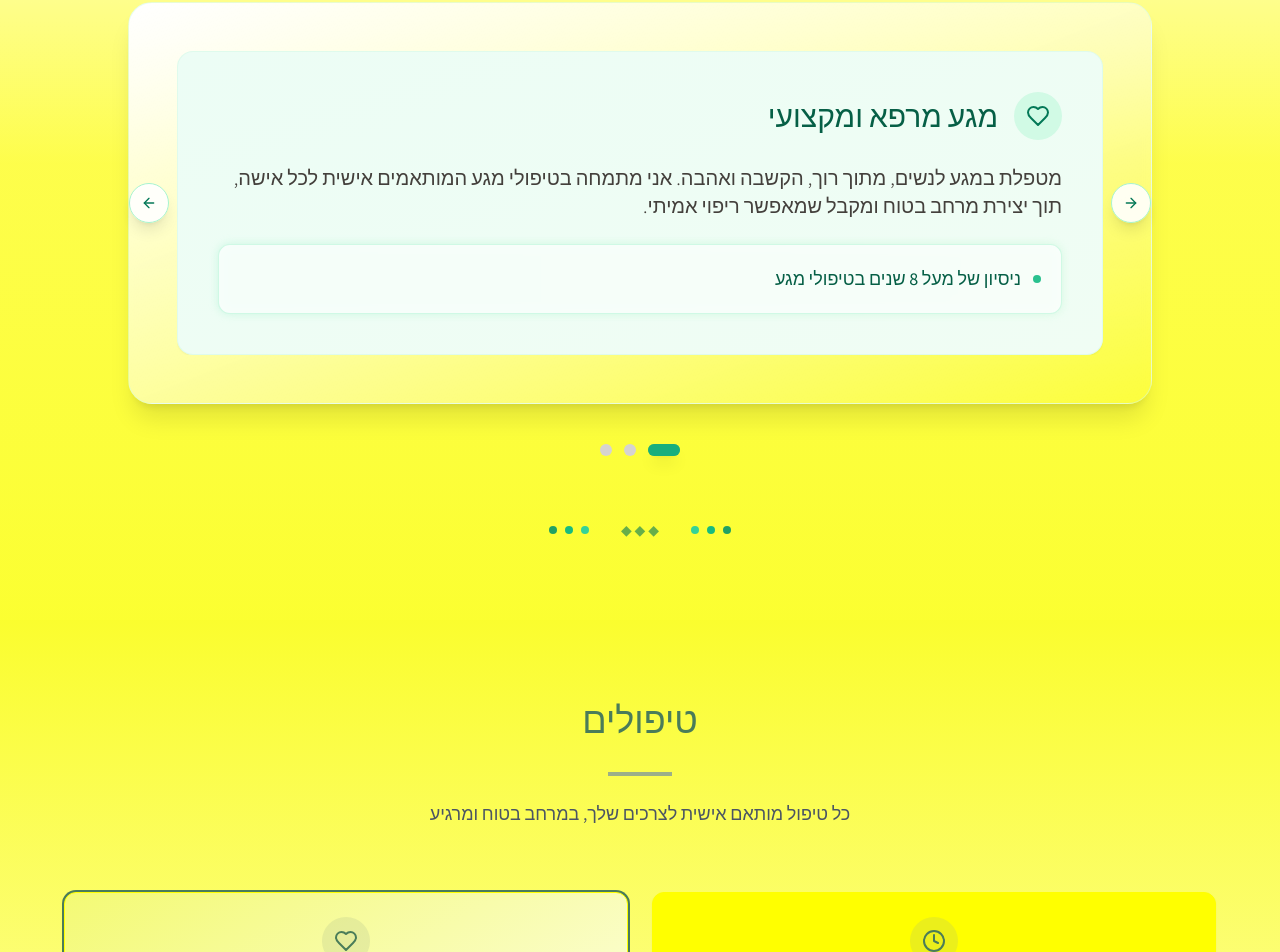
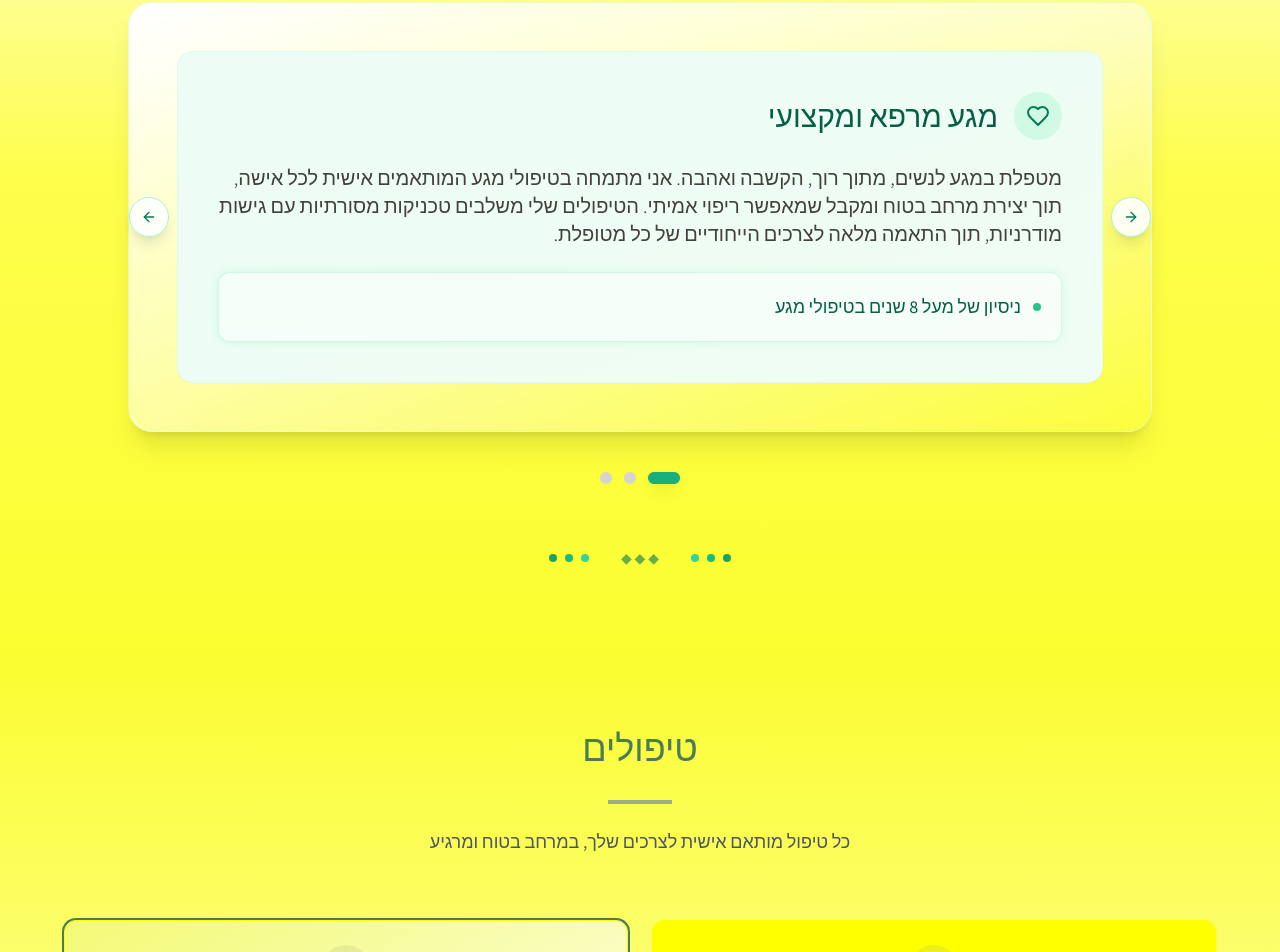
Before and after one commit to AvrahamShfaraw/yaels-healing-touch, a React (Vite) app: page / in a window 1280 px wide. Shown: the part 1094-2046 px from the top of the page. Built offline with nearby package versions, Linux system fonts and the light colour scheme.

Commit message:
Fix: Carousel displays only first item
The carousel was updated to display all items from the aboutContent array.

```diff
--- a/src/components/AboutSection.tsx
+++ b/src/components/AboutSection.tsx
@@ -22,21 +22,21 @@ const AboutSection = () => {
   const aboutContent = [
     {
       title: "מגע מרפא ומקצועי",
-      text: "מטפלת במגע לנשים, מתוך רוך, הקשבה ואהבה. אני מתמחה בטיפולי מגע המותאמים אישית לכל אישה, תוך יצירת מרחב בטוח ומקבל שמאפשר ריפוי אמיתי.",
+      text: "מטפלת במגע לנשים, מתוך רוך, הקשבה ואהבה. אני מתמחה בטיפולי מגע המותאמים אישית לכל אישה, תוך יצירת מרחב בטוח ומקבל שמאפשר ריפוי אמיתי. הטיפולים שלי משלבים טכניקות מסורתיות עם גישות מודרניות, תוך התאמה מלאה לצרכים הייחודיים של כל מטופלת.",
       highlight: "ניסיון של מעל 8 שנים בטיפולי מגע",
       icon: Heart,
       gradient: "from-emerald-50 to-green-50"
     },
     {
       title: "מסע פנימי של ריפוי",
-      text: "העיסוי שאני מעניקה הוא מסע פנימי עמוק – להרפיה, ריפוי וחיבור מחודש לעצמך. כל טיפול הוא חוויה ייחודית המותאמת לצרכים האישיים שלך ולמצב הרגשי והגופני שלך באותו הרגע.",
+      text: "העיסוי שאני מעניקה הוא מסע פנימי עמוק – להרפיה, ריפוי וחיבור מחודש לעצמך. כל טיפול הוא חוויה ייחודית המותאמת לצרכים האישיים שלך ולמצב הרגשי והגופני שלך באותו הרגע. המטרה היא לאפשר לך להתחבר מחדש לגופך ולנפשך דרך מגע מרפא ומעצים.",
       highlight: "שילוב של טכניקות מסורתיות ומודרניות",
       icon: Sparkles,
       gradient: "from-green-50 to-emerald-50"
     },
     {
       title: "שחרור כאבים ומתחים",
-      text: "הטיפולים שלי מתאימים במיוחד לשחרור כאבים כרוניים, סטרס ומתח נפשי מצטבר, דרך מגע עדין ומרפא שמגיע עמוק לשורש הבעיה. המגע מסייע בהפגת מתחים גופניים ונפשיים כאחד.",
+      text: "הטיפולים שלי מתאימים במיוחד לשחרור כאבים כרוניים, סטרס ומתח נפשי מצטבר, דרך מגע עדין ומרפא שמגיע עמוק לשורש הבעיה. המגע מסייע בהפגת מתחים גופניים ונפשיים כאחד, ומאפשר שחרור עמוק של דפוסים שנתקעו בגוף. זהו תהליך הוליסטי המטפל בכל היבטי האדם.",
       highlight: "טיפול הוליסטי לגוף ולנפש",
       icon: Leaf,
       gradient: "from-emerald-50 to-stone-50"
@@ -74,11 +74,11 @@ const AboutSection = () => {
                 }}
                 className="w-full"
               >
-                <CarouselContent className="-ml-4">
+                <CarouselContent>
                   {aboutContent.map((content, index) => {
                     const IconComponent = content.icon;
                     return (
-                      <CarouselItem key={index} className="pl-4">
+                      <CarouselItem key={index}>
                         <div className={`bg-gradient-to-br ${content.gradient} rounded-2xl p-8 md:p-10 border border-emerald-100/50 shadow-sm transition-all duration-500 hover:shadow-md`}>
                           {/* Icon and Title */}
                           <div className="flex items-center gap-4 mb-6">
```
